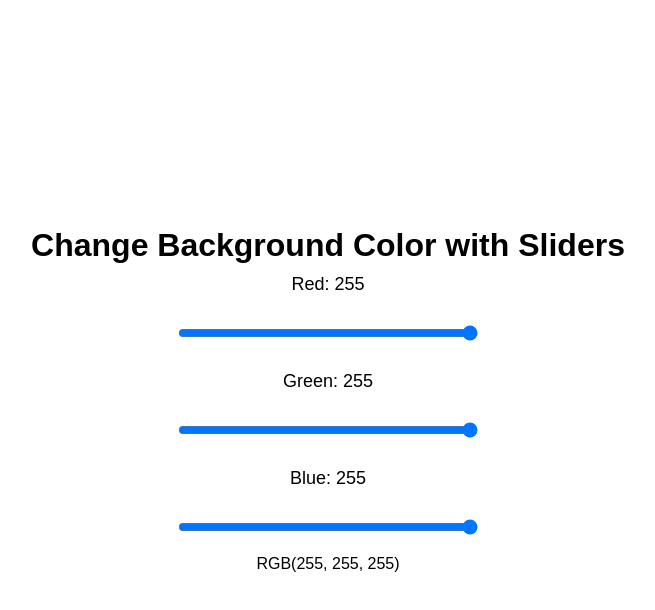
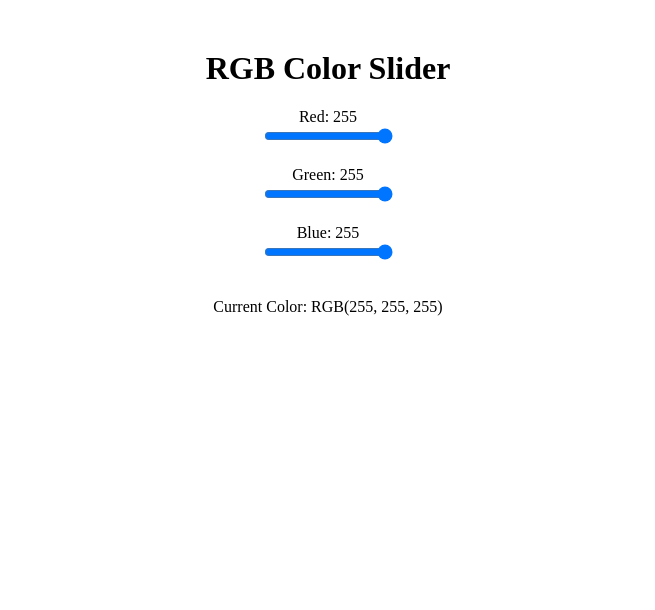
Before and after one commit to Alvin121005/coba_prak3, a plain HTML site: page coba_prak3/image-slider/index.html in a window 1280 px wide. Shown: the whole page, without its empty margins (312-967 px from the left). Drawn offline with Linux system fonts and the light colour scheme.

Commit message:
slider + script.jss

```diff
--- a/coba_prak3/image-slider/index.html
+++ b/coba_prak3/image-slider/index.html
@@ -3,99 +3,30 @@
 <head>
     <meta charset="UTF-8">
     <meta name="viewport" content="width=device-width, initial-scale=1.0">
-    <title>Color Slider Example</title>
-    <style>
-        * {
-            box-sizing: border-box;
-            margin: 0;
-            padding: 0;
-        }
-
-        body {
-            font-family: Arial, sans-serif;
-            display: flex;
-            justify-content: center;
-            align-items: center;
-            height: 100vh;
-            background-color: rgb(255, 255, 255); /* Default background */
-            transition: background-color 0.3s ease-in-out;
-        }
-
-        .slider-container {
-            text-align: center;
-        }
-
-        .slider {
-            width: 300px;
-            margin: 20px;
-        }
-
-        .label {
-            font-size: 18px;
-            margin: 10px;
-        }
-
-        .value-display {
-            font-size: 18px;
-            margin: 10px;
-        }
-    </style>
+    <title>Color Slider using HTML and JS</title>
 </head>
 <body>
 
-    <div class="slider-container">
-        <h1>Change Background Color with Sliders</h1>
+    <div style="text-align: center; margin-top: 50px;">
+        <h1>RGB Color Slider</h1>
 
         <!-- Red Slider -->
-        <div class="label">Red: <span id="redValue">255</span></div>
-        <input type="range" id="redSlider" class="slider" min="0" max="255" value="255">
+        <label for="redSlider">Red: <span id="redValue">255</span></label><br>
+        <input type="range" id="redSlider" min="0" max="255" value="255"><br><br>
 
         <!-- Green Slider -->
-        <div class="label">Green: <span id="greenValue">255</span></div>
-        <input type="range" id="greenSlider" class="slider" min="0" max="255" value="255">
+        <label for="greenSlider">Green: <span id="greenValue">255</span></label><br>
+        <input type="range" id="greenSlider" min="0" max="255" value="255"><br><br>
 
         <!-- Blue Slider -->
-        <div class="label">Blue: <span id="blueValue">255</span></div>
-        <input type="range" id="blueSlider" class="slider" min="0" max="255" value="255">
+        <label for="blueSlider">Blue: <span id="blueValue">255</span></label><br>
+        <input type="range" id="blueSlider" min="0" max="255" value="255"><br><br>
 
-        <p id="colorCode">RGB(255, 255, 255)</p>
+        <!-- Display the current RGB value -->
+        <p>Current Color: <span id="rgbValue">RGB(255, 255, 255)</span></p>
     </div>
 
-    <!-- JavaScript to handle the sliders and update the color -->
-    <script>
-        const redSlider = document.getElementById('redSlider');
-        const greenSlider = document.getElementById('greenSlider');
-        const blueSlider = document.getElementById('blueSlider');
-
-        const redValueDisplay = document.getElementById('redValue');
-        const greenValueDisplay = document.getElementById('greenValue');
-        const blueValueDisplay = document.getElementById('blueValue');
-
-        const colorCodeDisplay = document.getElementById('colorCode');
-
-        // Function to update the background color based on slider values
-        function updateBackgroundColor() {
-            const red = redSlider.value;
-            const green = greenSlider.value;
-            const blue = blueSlider.value;
-
-            // Update the background color of the body
-            document.body.style.backgroundColor = `rgb(${red}, ${green}, ${blue})`;
-
-            // Update the value display for each color
-            redValueDisplay.textContent = red;
-            greenValueDisplay.textContent = green;
-            blueValueDisplay.textContent = blue;
-
-            // Display the current RGB value
-            colorCodeDisplay.textContent = `RGB(${red}, ${green}, ${blue})`;
-        }
-
-        // Add event listeners to update background when sliders are moved
-        redSlider.addEventListener('input', updateBackgroundColor);
-        greenSlider.addEventListener('input', updateBackgroundColor);
-        blueSlider.addEventListener('input', updateBackgroundColor);
-    </script>
+    <script src="script.js"></script>
 
 </body>
 </html>
--- /dev/null
+++ b/coba_prak3/image-slider/script.js
@@ -0,0 +1,35 @@
+// Get the elements by their IDs
+const redSlider = document.getElementById('redSlider');
+const greenSlider = document.getElementById('greenSlider');
+const blueSlider = document.getElementById('blueSlider');
+
+const redValueDisplay = document.getElementById('redValue');
+const greenValueDisplay = document.getElementById('greenValue');
+const blueValueDisplay = document.getElementById('blueValue');
+const rgbValueDisplay = document.getElementById('rgbValue');
+
+// Function to update the background color and displayed values
+function updateBackgroundColor() {
+    const red = redSlider.value;
+    const green = greenSlider.value;
+    const blue = blueSlider.value;
+
+    // Update the background color of the body
+    document.body.style.backgroundColor = `rgb(${red}, ${green}, ${blue})`;
+
+    // Update the displayed RGB values
+    redValueDisplay.textContent = red;
+    greenValueDisplay.textContent = green;
+    blueValueDisplay.textContent = blue;
+
+    // Update the displayed RGB string
+    rgbValueDisplay.textContent = `RGB(${red}, ${green}, ${blue})`;
+}
+
+// Add event listeners to update the color when the slider values change
+redSlider.addEventListener('input', updateBackgroundColor);
+greenSlider.addEventListener('input', updateBackgroundColor);
+blueSlider.addEventListener('input', updateBackgroundColor);
+
+// Initialize the background color on page load
+updateBackgroundColor();
```
